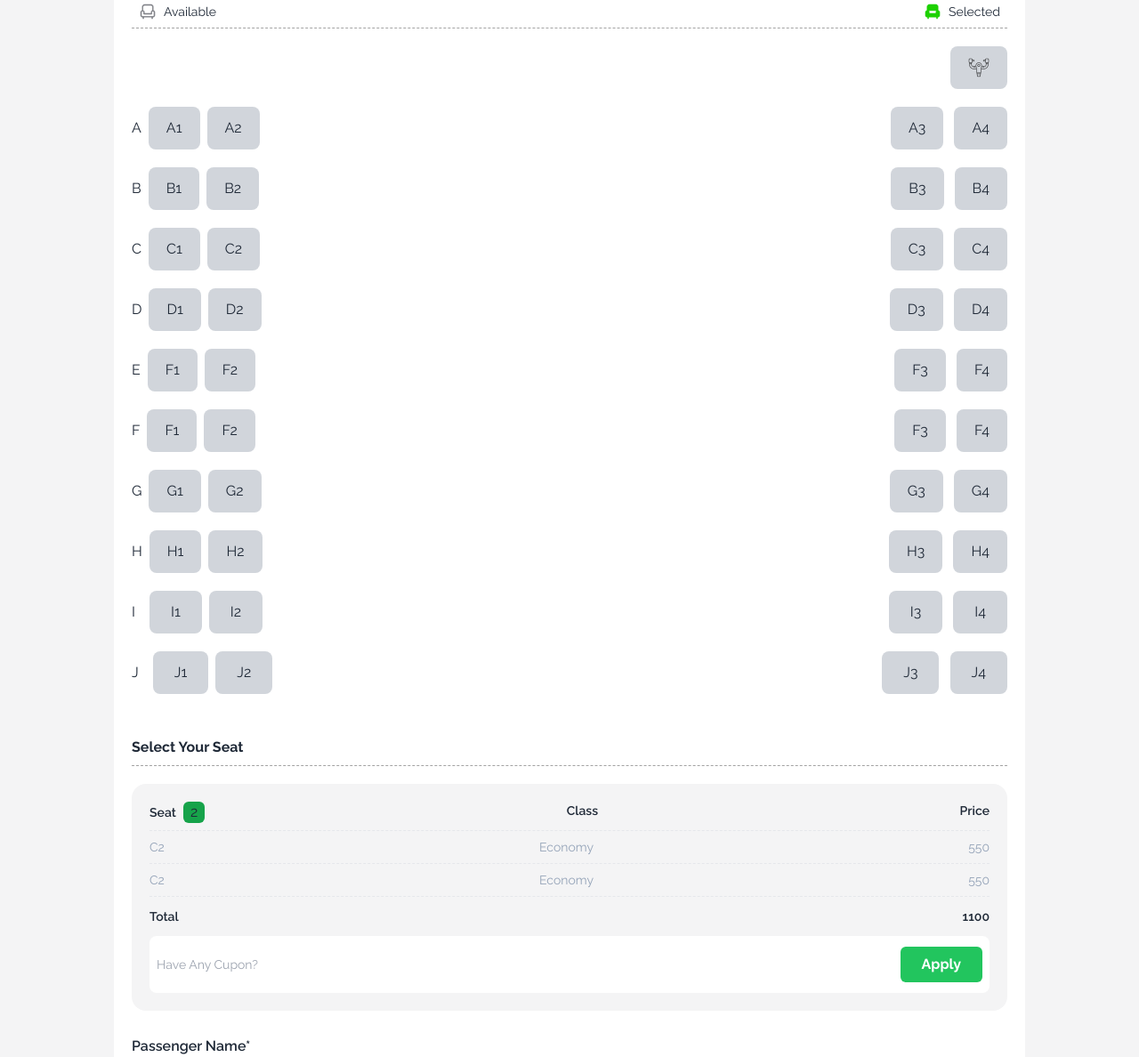
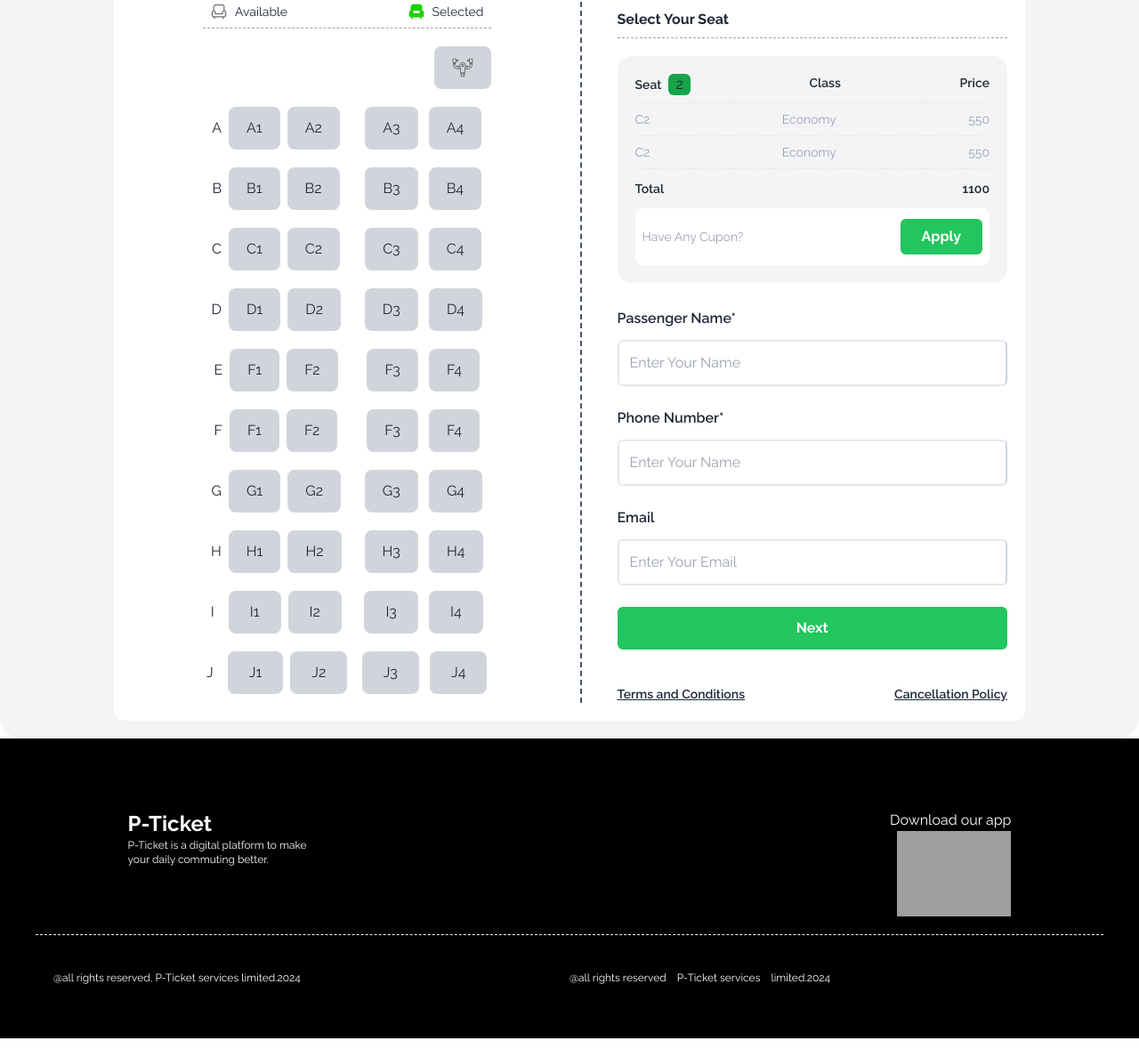
Before and after one commit to nur-cnits/Bus-Ticket, a plain HTML site: page index.html in a window 1280 px wide. Shown: the part 1720-2908 px from the top of the page at 89% size. After the commit the page ends 2887 px from the top, so only its background shows below. Drawn offline with nearby package versions, Linux system fonts and the light colour scheme; grey boxes are pictures that could not be loaded.

Commit message:
footer added

```diff
--- a/index.html
+++ b/index.html
@@ -240,11 +240,11 @@
 
             <!-- all sit -->
 
-            <div class="bg-white  mt-10 p-5 rounded-xl">
+            <div class="bg-white  mt-10 p-5 rounded-xl sm:p-15 md:flex gap-5">
 
 
 
-                <div class="">
+                <div class="md:w-2/4 xl:3/5 xl:px-20">
 
                     <h1 class="font-bold border-dashed border-b border-y-neutral-400 pb-2">Select Your Seat</h1>
 
@@ -267,7 +267,7 @@
 
                         <!-- A line sits -->
 
-                        <div class=" flex justify-between  w-full mt-5">
+                        <div class=" flex justify-around   w-full mt-5">
                             <div class="flex items-center ">
 
                                 <p>A</p>
@@ -284,7 +284,7 @@
 
                         <!-- B line sits -->
 
-                        <div class=" flex justify-between  w-full mt-5">
+                        <div class=" flex justify-around w-full mt-5">
                             <div class="flex items-center ">
 
                                 <p>B</p>
@@ -302,7 +302,7 @@
 
                         <!-- C line sits -->
 
-                        <div class=" flex justify-between  w-full mt-5">
+                        <div class=" flex justify-around  w-full mt-5">
                             <div class="flex items-center ">
 
                                 <p>C</p>
@@ -320,7 +320,7 @@
 
                         <!-- D line -->
 
-                        <div class=" flex justify-between  w-full mt-5">
+                        <div class=" flex justify-around  w-full mt-5">
                             <div class="flex items-center ">
 
                                 <p>D</p>
@@ -337,7 +337,7 @@
 
                         <!-- E line -->
 
-                        <div class=" flex justify-between  w-full mt-5">
+                        <div class=" flex justify-around  w-full mt-5">
                             <div class="flex items-center ">
 
                                 <p>E</p>
@@ -354,7 +354,7 @@
 
                         <!-- F line -->
 
-                        <div class=" flex justify-between  w-full mt-5">
+                        <div class=" flex justify-around  w-full mt-5">
                             <div class="flex items-center ">
 
                                 <p>F</p>
@@ -372,7 +372,7 @@
 
                         <!-- G line -->
 
-                        <div class=" flex justify-between  w-full mt-5">
+                        <div class=" flex justify-around  w-full mt-5">
                             <div class="flex items-center ">
 
                                 <p>G</p>
@@ -390,7 +390,7 @@
 
                         <!-- H line -->
 
-                        <div class=" flex justify-between  w-full mt-5">
+                        <div class=" flex justify-around  w-full mt-5">
                             <div class="flex items-center ">
 
                                 <p>H</p>
@@ -409,7 +409,7 @@
 
                         <!-- I line -->
 
-                        <div class=" flex justify-between  w-full mt-5">
+                        <div class=" flex justify-around  w-full mt-5">
                             <div class="flex items-center ">
 
                                 <p>I</p>
@@ -427,7 +427,7 @@
 
                         <!-- J line -->
 
-                        <div class=" flex justify-between  w-full mt-5">
+                        <div class=" flex justify-around  w-full mt-5">
                             <div class="flex items-center ">
 
                                 <p>J</p>
@@ -456,7 +456,9 @@
                 <!-- information section -->
 
 
-                <div>
+                <div class=" md:border-l-2 border-dashed border-slate-600 pl-10 md:w-2/4 xl:2/5 ">
+
+                    <div class="md:w-full xl:w-full">
 
                         <h1 class="font-bold border-dashed border-b border-y-neutral-400 pb-2 mt-12">Select Your Seat</h1>
 
@@ -527,6 +529,10 @@
                             </div>
 
 
+                    </div>
+
+
+
 
                     </div>
 
@@ -566,6 +572,8 @@
 
 
 
+
+
             </div>
 
 
@@ -587,6 +595,31 @@
     </section>
 
 
+
+
+    <section class=" bg-black pb-15 p-10">
+
+        <div class="flex justify-around p-5 border-b border-dashed border-white pt-10">
+            <div><h1 class="text-white text-2xl font-bold ">P-Ticket</h1>
+            <p class="text-white text-xs w-3/5">P-Ticket is a digital platform to make  your daily commuting better.</p></div>
+            <div class="w-2/5 flex flex-col justify-end items-end">
+                <p class="text-white">Download our app</p>
+                <img src="https://upload.wikimedia.org/wikipedia/commons/7/78/Google_Play_Store_badge_EN.svg" alt="Get it on Google Play" class="w-32 mx-auto md:mx-0">
+            </div>
+        </div>
+        <div class="mt-5 flex justify-between p-5">
+            <p class="text-white text-xs w-1/2">@all rights reserved, P-Ticket services limited.2024</p>
+            <div class="w-1/2 flex  flex-col items-end md:flex-row md:gap-3">
+                <p class="text-white text-xs">@all rights reserved</p>
+                <p class="text-white text-xs">P-Ticket services</p>
+                <p class="text-white text-xs">limited.2024</p>
+            </div>
+        </div>
+
+
+
+    </footer>
+
     <script src="./main.js "></script>
 </body>
 
```
Lines whose indentation alone changed are shown as unchanged.
